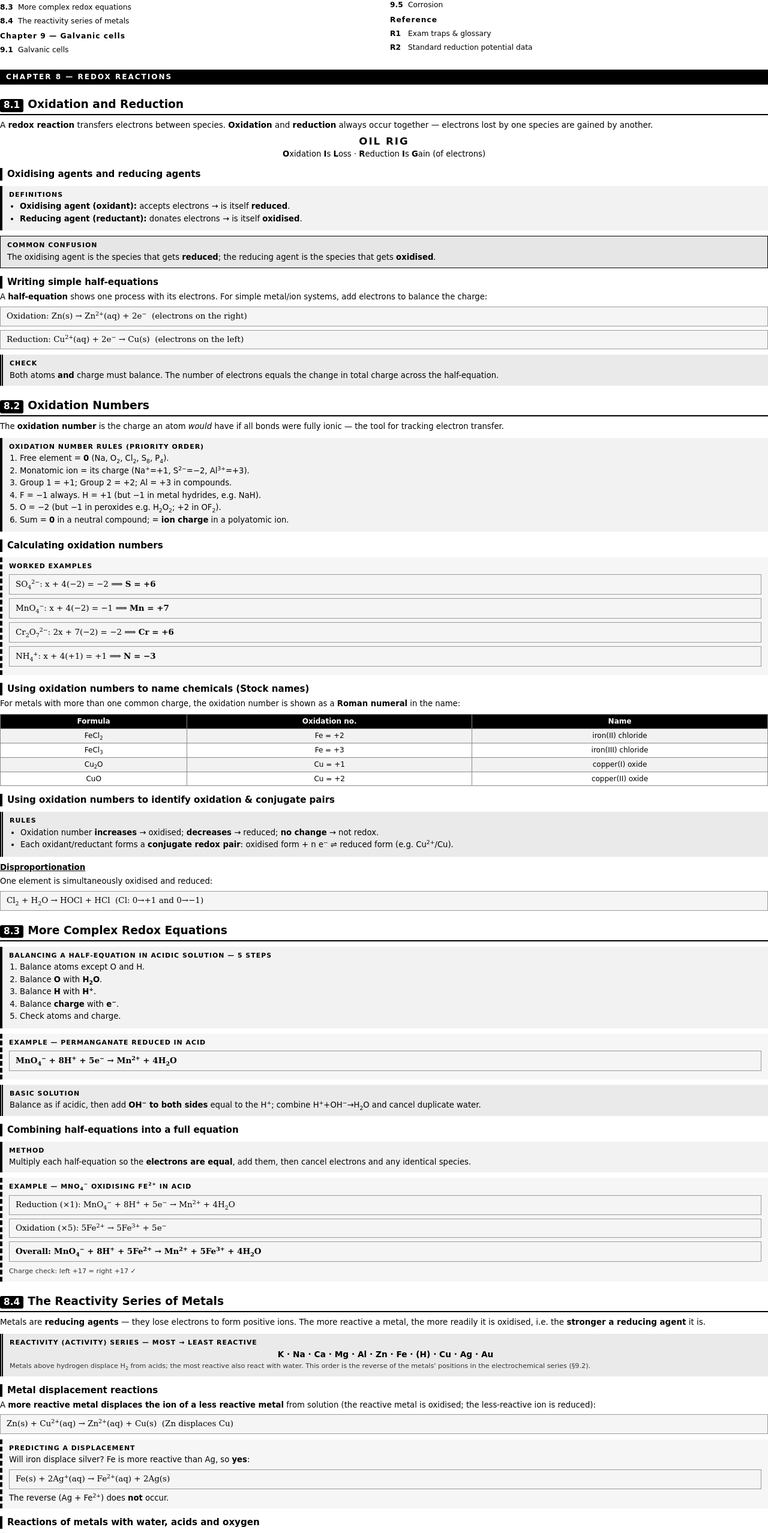
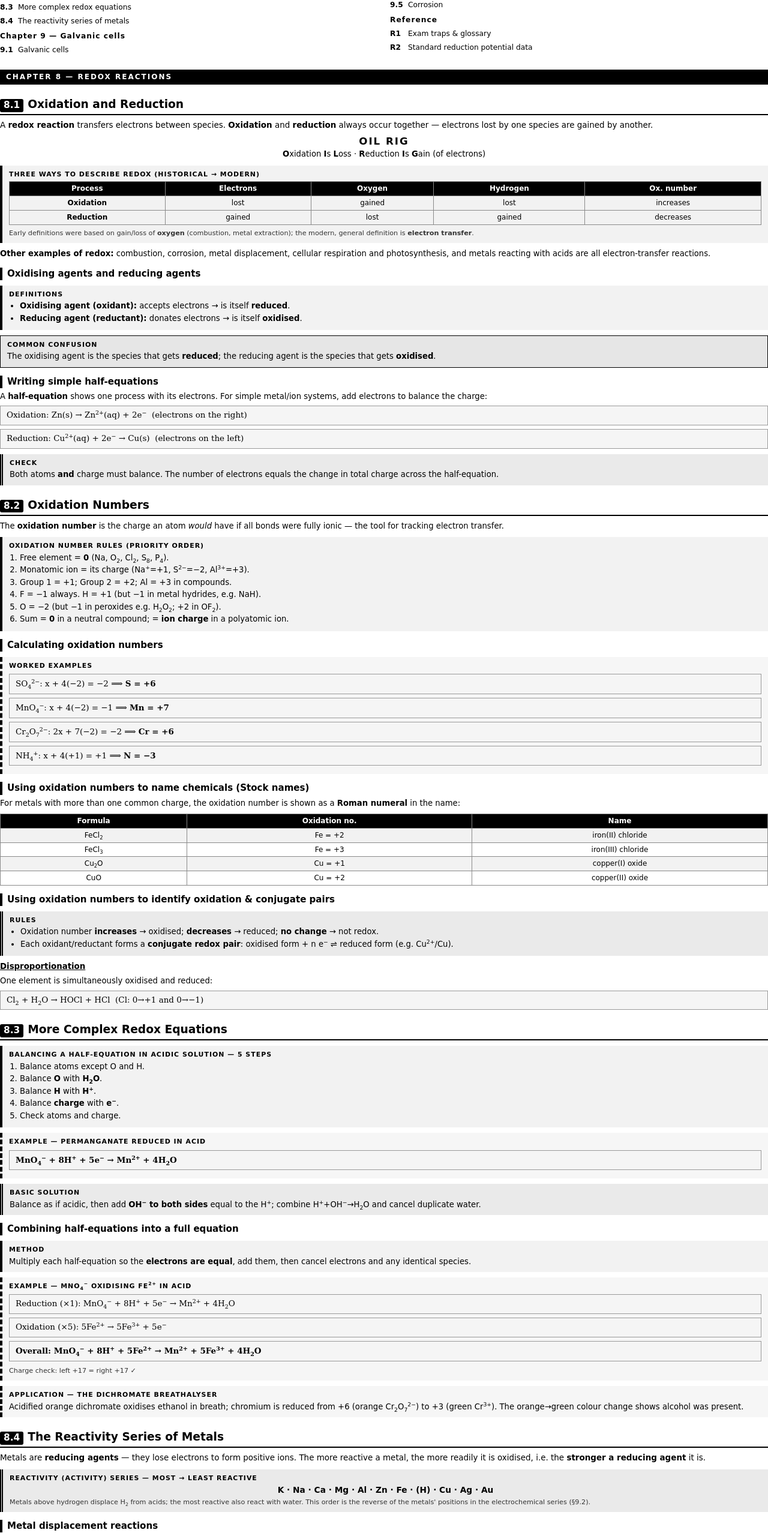
Before and after one commit to skullmanhell1/tezt, a plain HTML site: page redox_notes.html in a window 1280 px wide. Shown: the part 240-2795 px from the top of the page at 60% size. Drawn offline with Linux system fonts and the light colour scheme.

Commit message:
Fill Ch8-9 gaps: historical redox definitions, lithium-ion cell, breathalyser application

```diff
--- a/redox_notes.html
+++ b/redox_notes.html
@@ -101,6 +101,17 @@
 <div class="mnem">OIL RIG</div>
 <p style="text-align:center; margin-top:-3px;"><strong>O</strong>xidation <strong>I</strong>s <strong>L</strong>oss · <strong>R</strong>eduction <strong>I</strong>s <strong>G</strong>ain (of electrons)</p>
 
+<div class="box def">
+  <span class="h">Three ways to describe redox (historical → modern)</span>
+  <table class="c" style="margin:4px 0;">
+    <tr><th>Process</th><th>Electrons</th><th>Oxygen</th><th>Hydrogen</th><th>Ox. number</th></tr>
+    <tr><td><strong>Oxidation</strong></td><td>lost</td><td>gained</td><td>lost</td><td>increases</td></tr>
+    <tr><td><strong>Reduction</strong></td><td>gained</td><td>lost</td><td>gained</td><td>decreases</td></tr>
+  </table>
+  <span class="note">Early definitions were based on gain/loss of <strong>oxygen</strong> (combustion, metal extraction); the modern, general definition is <strong>electron transfer</strong>.</span>
+</div>
+<p><strong>Other examples of redox:</strong> combustion, corrosion, metal displacement, cellular respiration and photosynthesis, and metals reacting with acids are all electron-transfer reactions.</p>
+
 <h3>Oxidising agents and reducing agents</h3>
 <div class="box def">
   <span class="h">Definitions</span>
@@ -197,6 +208,10 @@
   <div class="eq">Oxidation (×5): 5Fe<sup>2+</sup> → 5Fe<sup>3+</sup> + 5e<sup>−</sup></div>
   <div class="eq"><strong>Overall: MnO<sub>4</sub><sup>−</sup> + 8H<sup>+</sup> + 5Fe<sup>2+</sup> → Mn<sup>2+</sup> + 5Fe<sup>3+</sup> + 4H<sub>2</sub>O</strong></div>
   <span class="note">Charge check: left +17 = right +17 ✓</span>
+</div>
+<div class="box ex">
+  <span class="h">Application — the dichromate breathalyser</span>
+  Acidified orange dichromate oxidises ethanol in breath; chromium is reduced from +6 (orange Cr<sub>2</sub>O<sub>7</sub><sup>2−</sup>) to +3 (green Cr<sup>3+</sup>). The orange→green colour change shows alcohol was present.
 </div>
 
 <!-- 8.4 -->
@@ -396,10 +411,16 @@
   <span class="note">Recharging drives these reactions in reverse (this is electrolysis — Chapter 10).</span>
 </div>
 <div class="box ex">
+  <span class="h">Lithium-ion cell (secondary)</span>
+  Rechargeable cell in phones, laptops and EVs. Li<sup>+</sup> ions shuttle between a graphite anode and a lithium-metal-oxide cathode (e.g. LiCoO<sub>2</sub>) during discharge/charge:
+  <div class="eq">Anode: LiC<sub>6</sub> → C<sub>6</sub> + Li<sup>+</sup> + e<sup>−</sup> &nbsp;&nbsp; Cathode: CoO<sub>2</sub> + Li<sup>+</sup> + e<sup>−</sup> → LiCoO<sub>2</sub></div>
+  <span class="note">High energy density and light weight; uses a lithium-salt organic (non-aqueous) electrolyte.</span>
+</div>
+<div class="box ex">
   <span class="h">Hydrogen–oxygen fuel cell (acidic)</span>
   <div class="eq">Anode: 2H<sub>2</sub> → 4H<sup>+</sup> + 4e<sup>−</sup> &nbsp;&nbsp; Cathode: O<sub>2</sub> + 4H<sup>+</sup> + 4e<sup>−</sup> → 2H<sub>2</sub>O</div>
   <div class="eq"><strong>Overall: 2H<sub>2</sub> + O<sub>2</sub> → 2H<sub>2</sub>O</strong></div>
-  <span class="note">High efficiency, water is the only product. Challenges: producing H<sub>2</sub> cleanly and storing it safely (compressed, cryogenic or in metal hydrides).</span>
+  <span class="note">Because chemical energy is converted <strong>directly</strong> to electricity (not via heat/combustion), fuel cells are highly efficient and produce only water. Challenges: producing H<sub>2</sub> cleanly and storing it safely (compressed, cryogenic, or in metal hydrides).</span>
 </div>
 
 <!-- 9.5 -->
```
Also changed, not shown: 1 other file.
